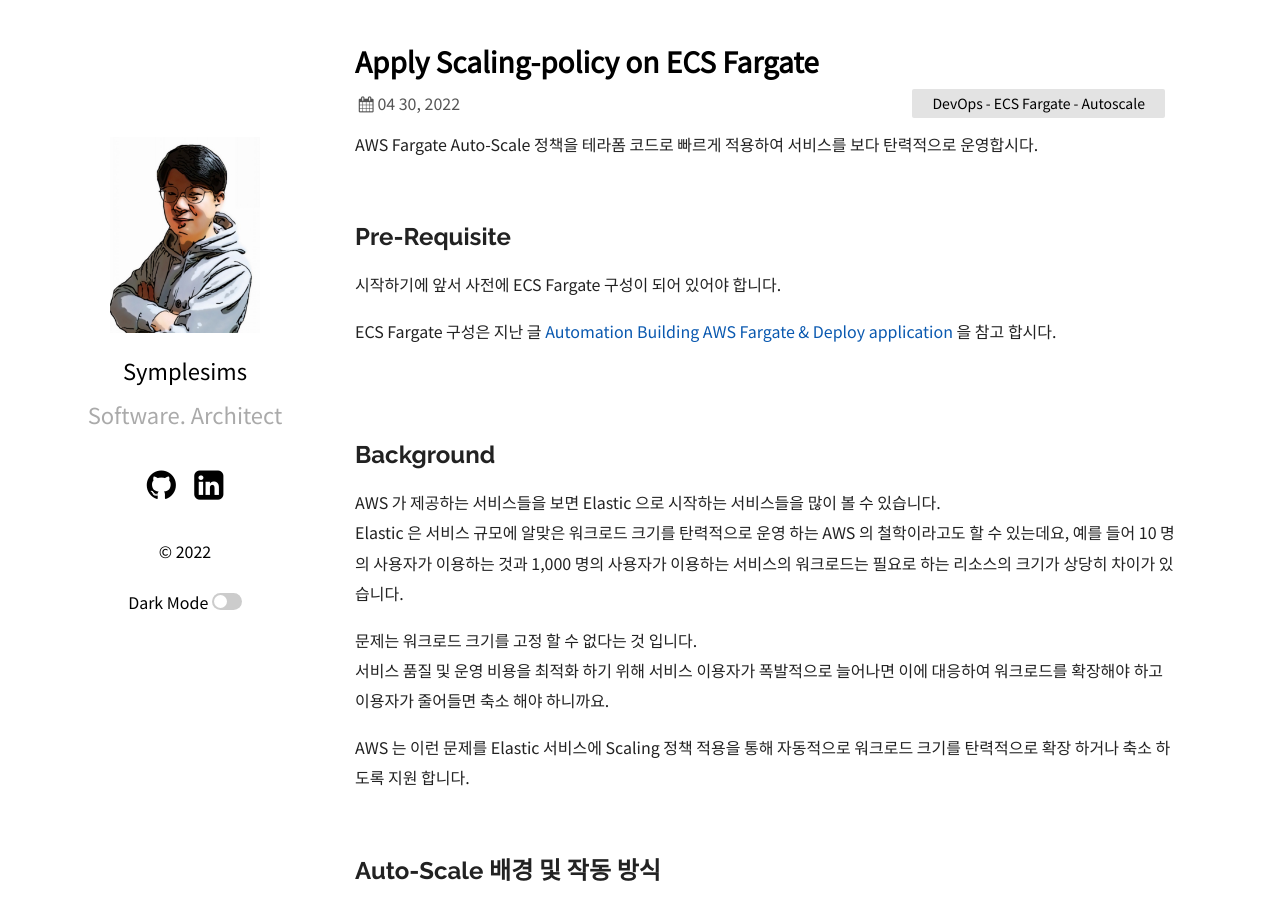
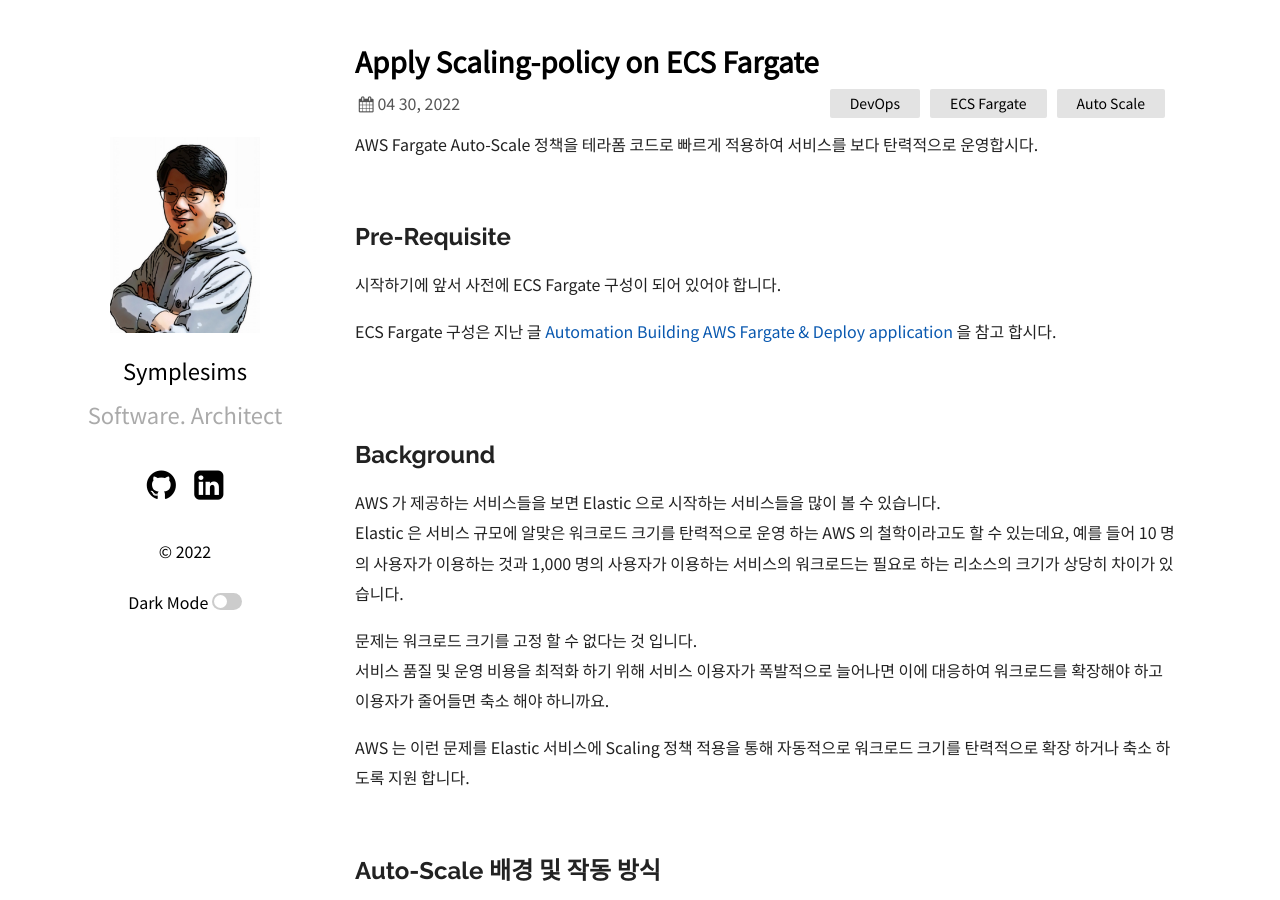
Before and after one commit to symplesims/symplesims.github.io, a Jekyll site: the page built from _posts/2022-04-30-apply-scaling-policy-on-ecs-fargate.md, in a window 1280 px wide and 900 px high. Built offline with Jekyll 4.4.1, drawn with Linux system fonts in a browser that asks for light colours; nearby versions of some CDN libraries.

Commit message:
2022-04-30-apply-scaling-policy-on-ecs-fargate.md 내용 보완 및 배포

```diff
--- a/_posts/2022-04-30-apply-scaling-policy-on-ecs-fargate.md
+++ b/_posts/2022-04-30-apply-scaling-policy-on-ecs-fargate.md
@@ -4,8 +4,8 @@
 date:  2022-04-30 19:00:00 +0900
 categories:
 - DevOps
-  - ECS Fargate
-  - Autoscale
+- ECS Fargate
+- Auto Scale
 ---
 
 AWS Fargate Auto-Scale 정책을 테라폼 코드로 빠르게 적용하여 서비스를 보다 탄력적으로 운영합시다.
```
